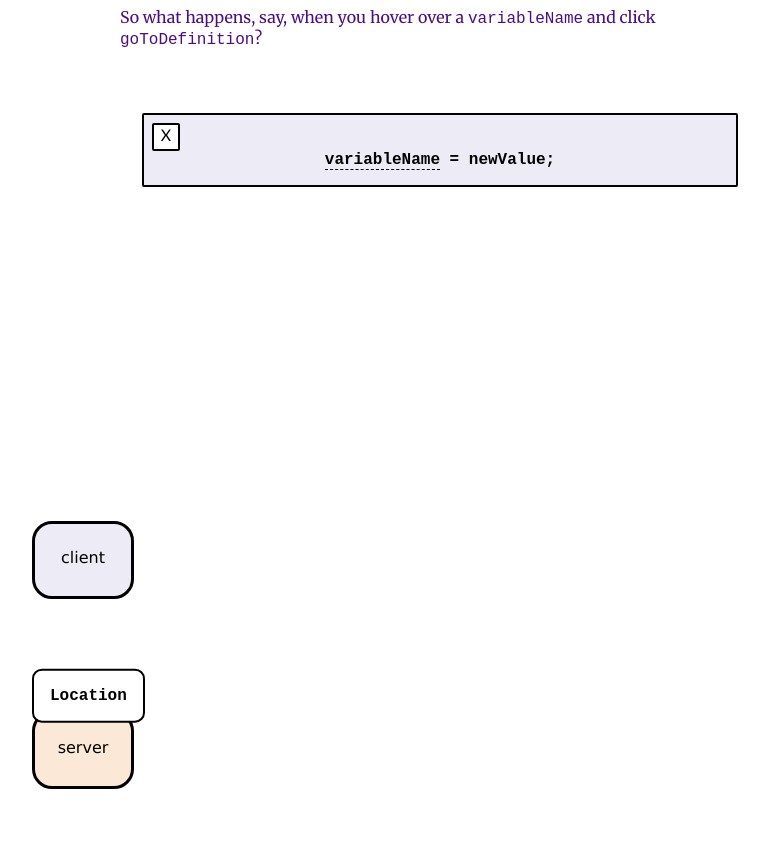
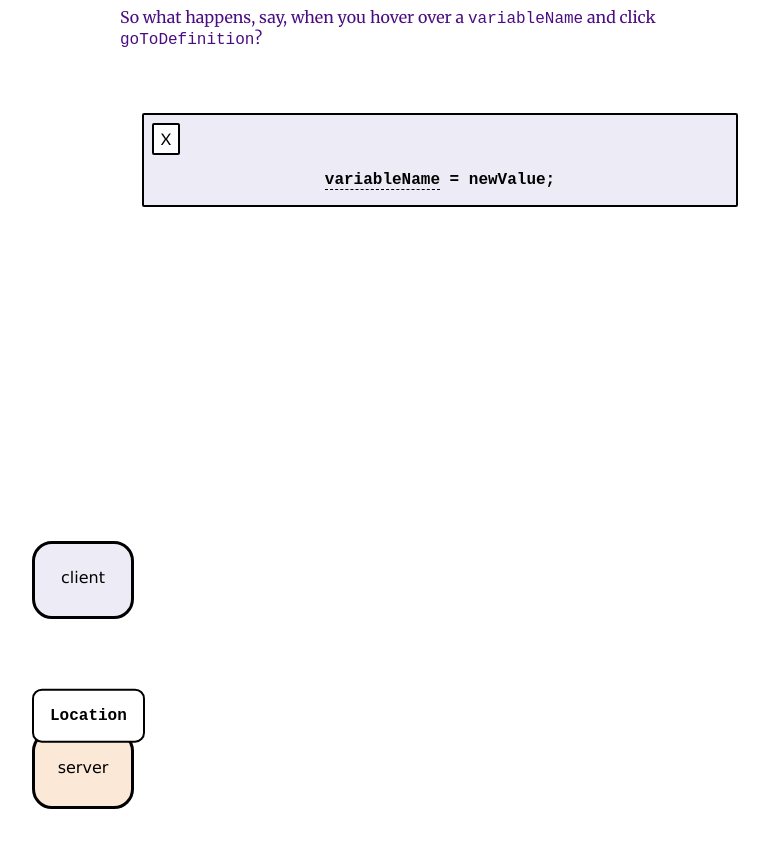
Before and after one commit to Cerchie/what-is-the-lsp, a SvelteKit app: page / in a window 1280 px wide. Shown: the part 2900-3747 px from the top of the page, without its empty margins (200-969 px from the left). Built offline with nearby package versions, Linux system fonts and the light colour scheme.

Commit message:
prettier

```diff
--- a/src/components/ToolTip.svelte
+++ b/src/components/ToolTip.svelte
@@ -12,6 +12,8 @@ class="tooltip"
 	width: 1.5em;
 	margin-top: .5em;
 	margin-left: .5em;
+    margin-bottom: 1em;
+    padding-top: .25em;
 	font-family: 'Gill Sans', 'Gill Sans MT', Calibri, 'Trebuchet MS', sans-serif;
 	font-weight: 200;
 	border-radius: 2px;
@@ -32,6 +34,7 @@ class="tooltip"
 .tooltip {
   position:relative; /* making the .tooltip span a container for the tooltip text */
   border-bottom:1px dashed #000; /* little indicater to indicate it's hoverable */
+
 }
 
 .tooltip:before {
```
